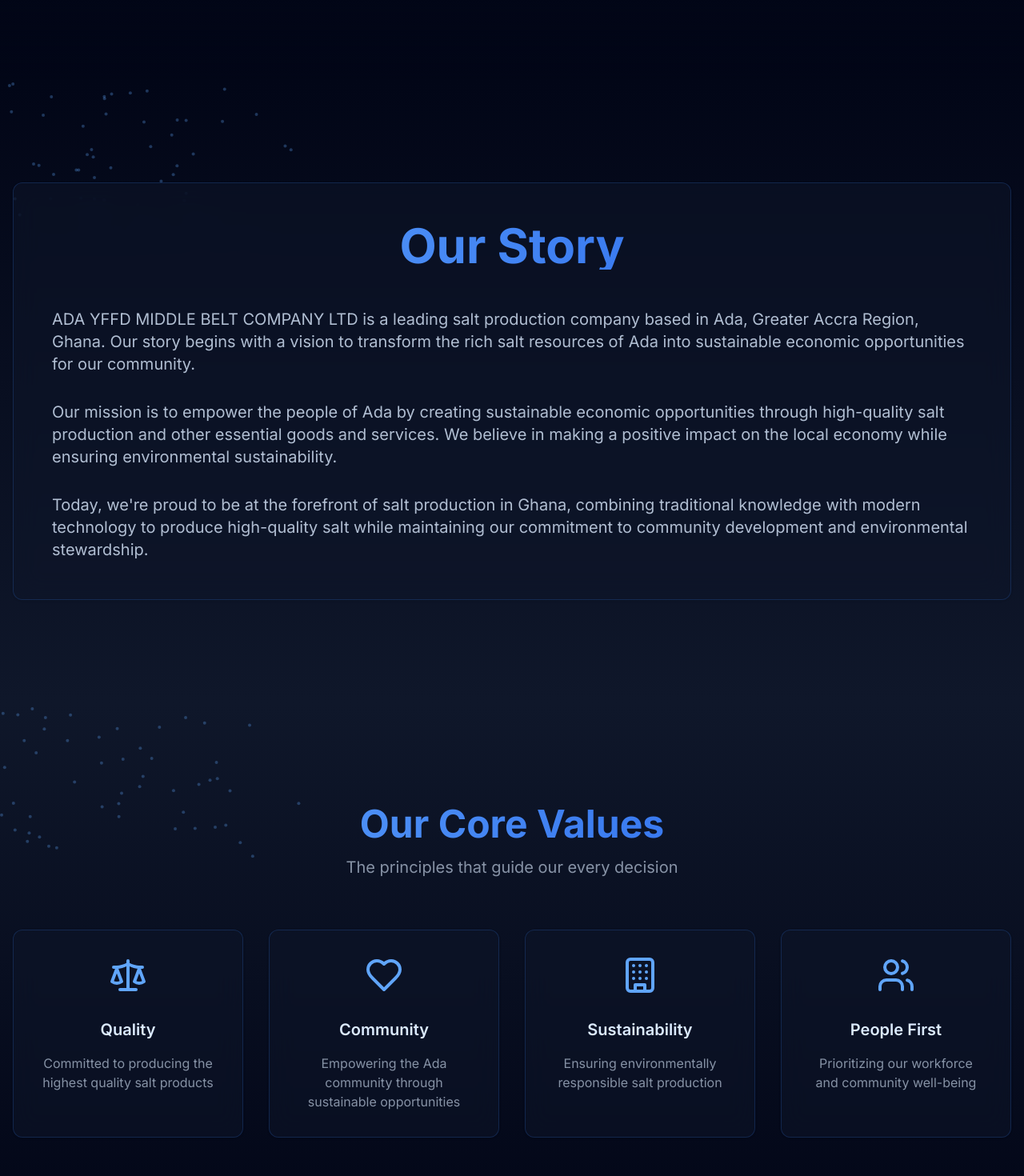
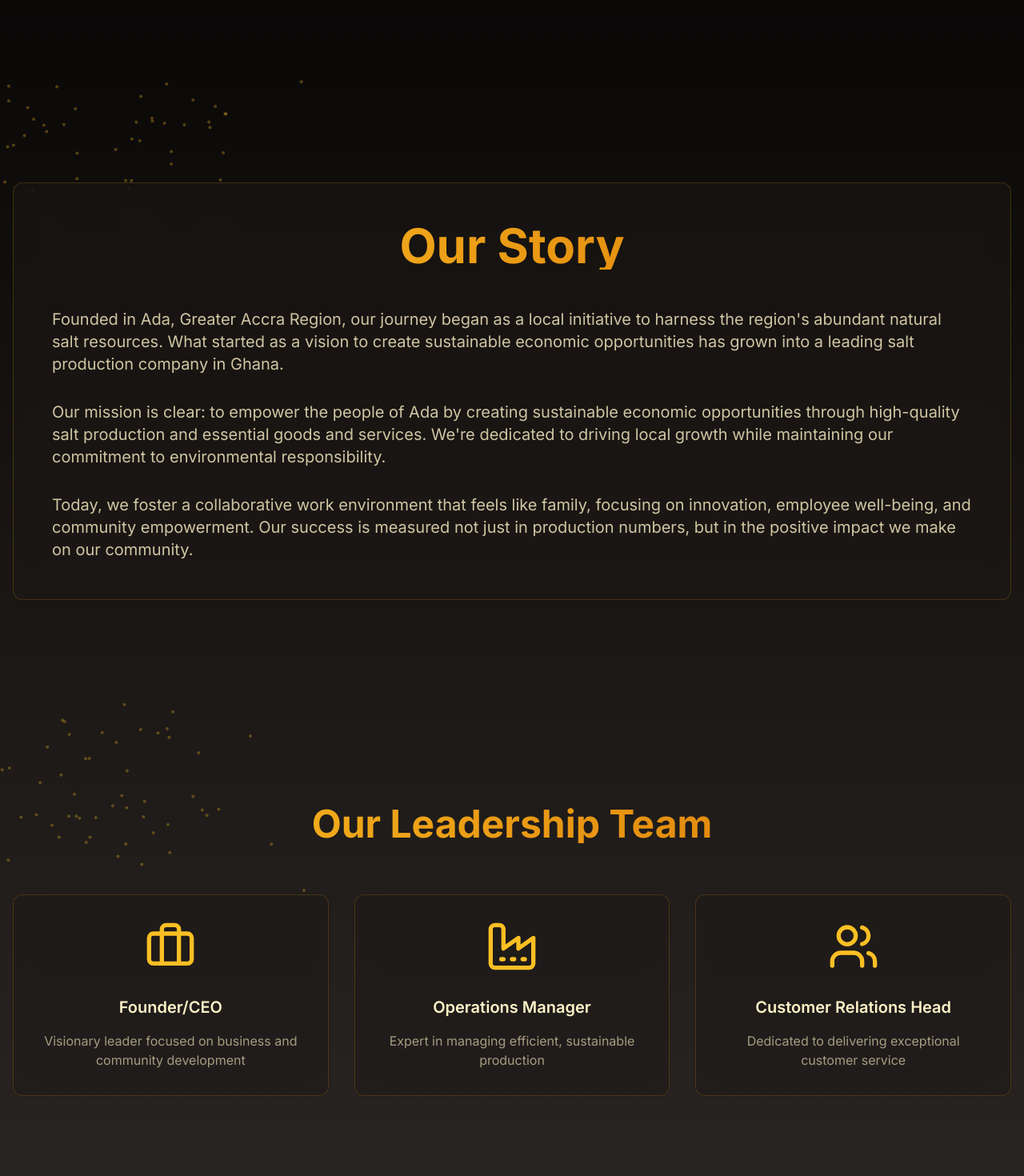
Before and after one commit to michaelbaahGH/ada-salt, a Next.js app: page /about in a window 1280 px wide. Shown: the part 620-2090 px from the top of the page at 80% size. Built offline with nearby package versions, Linux system fonts and the light colour scheme.

Commit message:
done with the IAboutPage

```diff
--- a/components/about/IAbout.tsx
+++ b/components/about/IAbout.tsx
@@ -20,9 +20,12 @@
   ArrowRight,
   Factory,
   Scale,
+  CheckCircle2,
+  Briefcase,
+  Gift,
 } from "lucide-react";
 
-// Particle effect component
+// Keeping the existing Particles component
 const Particles = () => {
   const [windowSize, setWindowSize] = useState({ width: 0, height: 0 });
 
@@ -49,7 +52,7 @@
       {particles.map((_, i) => (
         <motion.div
           key={i}
-          className="absolute w-1 h-1 bg-blue-400/30 rounded-full"
+          className="absolute w-1 h-1 bg-amber-400/30 rounded-full"
           initial={{
             x: Math.random() * windowSize.width,
             y: Math.random() * windowSize.height,
@@ -69,24 +72,29 @@
   );
 };
 
-const certifications = [
+const values = [
   {
-    name: "ISO 9001:2015",
-    image: "/api/placeholder/100/100",
-    description: "Quality Management System Certified",
-    year: "Since 2020",
+    icon: <Scale className="w-12 h-12" />,
+    title: "Sustainability",
+    description:
+      "Committed to environmentally responsible salt production practices",
   },
   {
-    name: "Environmental Management",
-    image: "/api/placeholder/100/100",
-    description: "Committed to sustainable salt production",
-    year: "Since 2019",
+    icon: <Heart className="w-12 h-12" />,
+    title: "Community Focus",
+    description: "Dedicated to empowering and developing the Ada community",
   },
   {
-    name: "Local Business Excellence",
-    image: "/api/placeholder/100/100",
-    description: "Ada Region Business Leadership Award",
-    year: "Since 2021",
+    icon: <CheckCircle2 className="w-12 h-12" />,
+    title: "Integrity",
+    description:
+      "Maintaining the highest standards of business ethics and transparency",
+  },
+  {
+    icon: <Gift className="w-12 h-12" />,
+    title: "Customer Satisfaction",
+    description:
+      "Delivering exceptional quality and service to all our customers",
   },
 ];
 
@@ -109,10 +117,10 @@
         style={{ opacity: heroOpacity, scale: heroScale }}
         className="absolute inset-0 z-0"
       >
-        <div className="absolute inset-0 bg-gradient-to-r from-blue-500/20 to-blue-700/20 mix-blend-overlay z-10" />
+        <div className="absolute inset-0 bg-gradient-to-r from-amber-500/20 to-amber-700/20 mix-blend-overlay z-10" />
         <img
           src="/api/placeholder/2000/1000"
-          alt="Ada Salt Production"
+          alt="Ada Salt Production Facility"
           className="object-cover w-full h-full"
         />
       </motion.div>
@@ -132,14 +140,14 @@
           }}
           className="mb-6"
         >
-          <Waves className="w-20 h-20 text-blue-400 mx-auto animate-pulse" />
+          <Sparkles className="w-20 h-20 text-amber-400 mx-auto animate-pulse" />
         </motion.div>
 
         <motion.h1
           initial={{ opacity: 0, y: 100 }}
           animate={{ opacity: 1, y: 0 }}
           transition={{ duration: 1, ease: "easeOut" }}
-          className="text-5xl md:text-7xl font-bold mb-8 bg-clip-text text-transparent bg-gradient-to-r from-blue-400 via-blue-500 to-blue-600"
+          className="text-5xl md:text-7xl font-bold mb-8 bg-clip-text text-transparent bg-gradient-to-r from-amber-400 via-amber-500 to-amber-600"
         >
           About ADA YFFD
         </motion.h1>
@@ -148,24 +156,13 @@
           initial={{ opacity: 0, y: 50 }}
           animate={{ opacity: 1, y: 0 }}
           transition={{ duration: 1, delay: 0.3 }}
-          className="text-2xl md:text-4xl text-blue-100 font-light tracking-wide mb-12"
+          className="text-2xl md:text-4xl text-amber-100 font-light tracking-wide mb-12"
         >
           Empowering Ada Through Sustainable Salt Production
         </motion.p>
-
-        <motion.div
-          initial={{ opacity: 0 }}
-          animate={{ opacity: 1 }}
-          transition={{ duration: 1, delay: 0.6 }}
-          className="flex justify-center gap-4 text-blue-100/60"
-        >
-          <Mountain className="w-8 h-8" />
-          <ArrowRight className="w-8 h-8" />
-          <Factory className="w-8 h-8" />
-        </motion.div>
       </motion.div>
 
-      <div className="absolute bottom-0 left-0 right-0 h-32 bg-gradient-to-t from-slate-950 to-transparent" />
+      <div className="absolute bottom-0 left-0 right-0 h-32 bg-gradient-to-t from-stone-950 to-transparent" />
     </section>
   );
 }
@@ -192,22 +189,22 @@
   return (
     <section
       ref={ref}
-      className="py-32 bg-gradient-to-b from-slate-950 to-slate-900 relative"
+      className="py-32 bg-gradient-to-b from-stone-950 to-stone-900 relative"
     >
       <Particles />
       <div className="container mx-auto px-4">
-        <Card className="bg-slate-900/50 backdrop-blur-lg border-blue-500/20 overflow-hidden">
+        <Card className="bg-stone-900/50 backdrop-blur-lg border-amber-500/20 overflow-hidden">
           <CardContent className="p-12">
             <motion.h2
               initial={{ opacity: 0, y: 50 }}
               whileInView={{ opacity: 1, y: 0 }}
               transition={{ duration: 0.8 }}
-              className="text-4xl md:text-6xl font-bold mb-12 text-center bg-gradient-to-r from-blue-400 to-blue-600 bg-clip-text text-transparent"
+              className="text-4xl md:text-6xl font-bold mb-12 text-center bg-gradient-to-r from-amber-400 to-amber-600 bg-clip-text text-transparent"
             >
               Our Story
             </motion.h2>
 
-            <div className="space-y-8 text-blue-100/80 relative">
+            <div className="space-y-8 text-amber-100/80">
               <motion.p
                 variants={fadeInUpVariants}
                 initial="hidden"
@@ -215,10 +212,11 @@
                 custom={0}
                 className="text-lg md:text-xl leading-relaxed"
               >
-                ADA YFFD MIDDLE BELT COMPANY LTD is a leading salt production
-                company based in Ada, Greater Accra Region, Ghana. Our story
-                begins with a vision to transform the rich salt resources of Ada
-                into sustainable economic opportunities for our community.
+                Founded in Ada, Greater Accra Region, our journey began as a
+                local initiative to harness the region's abundant natural salt
+                resources. What started as a vision to create sustainable
+                economic opportunities has grown into a leading salt production
+                company in Ghana.
               </motion.p>
               <motion.p
                 variants={fadeInUpVariants}
@@ -227,11 +225,11 @@
                 custom={1}
                 className="text-lg md:text-xl leading-relaxed"
               >
-                Our mission is to empower the people of Ada by creating
+                Our mission is clear: to empower the people of Ada by creating
                 sustainable economic opportunities through high-quality salt
-                production and other essential goods and services. We believe in
-                making a positive impact on the local economy while ensuring
-                environmental sustainability.
+                production and essential goods and services. We're dedicated to
+                driving local growth while maintaining our commitment to
+                environmental responsibility.
               </motion.p>
               <motion.p
                 variants={fadeInUpVariants}
@@ -240,10 +238,11 @@
                 custom={2}
                 className="text-lg md:text-xl leading-relaxed"
               >
-                Today, we're proud to be at the forefront of salt production in
-                Ghana, combining traditional knowledge with modern technology to
-                produce high-quality salt while maintaining our commitment to
-                community development and environmental stewardship.
+                Today, we foster a collaborative work environment that feels
+                like family, focusing on innovation, employee well-being, and
+                community empowerment. Our success is measured not just in
+                production numbers, but in the positive impact we make on our
+                community.
               </motion.p>
             </div>
           </CardContent>
@@ -253,29 +252,76 @@
   );
 }
 
-const values = [
+function Team() {
+  const [ref, inView] = useInView({
+    threshold: 0.1,
+    triggerOnce: true,
+  });
+
+  return (
+    <section
+      ref={ref}
+      className="py-32 bg-gradient-to-b from-stone-900 to-stone-800 relative"
+    >
+      <Particles />
+      <div className="container mx-auto px-4">
+        <motion.h2
+          initial={{ opacity: 0, y: 50 }}
+          whileInView={{ opacity: 1, y: 0 }}
+          transition={{ duration: 0.8 }}
+          className="text-4xl md:text-5xl font-bold text-center bg-gradient-to-r from-amber-400 to-amber-600 bg-clip-text text-transparent mb-16"
+        >
+          Our Leadership Team
+        </motion.h2>
+
+        <div className="grid grid-cols-1 md:grid-cols-3 gap-8">
+          {[
             {
-    icon: <Scale className="w-12 h-12" />,
-    title: "Quality",
-    description: "Committed to producing the highest quality salt products",
+              role: "Founder/CEO",
+              description:
+                "Visionary leader focused on business and community development",
+              icon: <Briefcase className="w-16 h-16" />,
             },
             {
-    icon: <Heart className="w-12 h-12" />,
-    title: "Community",
+              role: "Operations Manager",
               description:
-      "Empowering the Ada community through sustainable opportunities",
+                "Expert in managing efficient, sustainable production",
+              icon: <Factory className="w-16 h-16" />,
             },
             {
-    icon: <Building className="w-12 h-12" />,
-    title: "Sustainability",
-    description: "Ensuring environmentally responsible salt production",
+              role: "Customer Relations Head",
+              description:
+                "Dedicated to delivering exceptional customer service",
+              icon: <Users className="w-16 h-16" />,
             },
-  {
-    icon: <Users className="w-12 h-12" />,
-    title: "People First",
-    description: "Prioritizing our workforce and community well-being",
-  },
-];
+          ].map((member, index) => (
+            <motion.div
+              key={index}
+              initial={{ opacity: 0, y: 50 }}
+              animate={inView ? { opacity: 1, y: 0 } : {}}
+              transition={{ duration: 0.5, delay: index * 0.2 }}
+            >
+              <Card className="bg-stone-900/50 backdrop-blur-lg border-amber-500/20">
+                <CardContent className="p-8 text-center">
+                  <motion.div
+                    whileHover={{ scale: 1.1 }}
+                    className="text-amber-400 mb-6 inline-block"
+                  >
+                    {member.icon}
+                  </motion.div>
+                  <h3 className="text-xl font-semibold text-amber-100 mb-4">
+                    {member.role}
+                  </h3>
+                  <p className="text-amber-100/60">{member.description}</p>
+                </CardContent>
+              </Card>
+            </motion.div>
+          ))}
+        </div>
+      </div>
+    </section>
+  );
+}
 
 function Values() {
   const [ref, inView] = useInView({
@@ -286,7 +332,7 @@
   return (
     <section
       ref={ref}
-      className="py-32 bg-gradient-to-b from-slate-900 to-slate-950 relative"
+      className="py-32 bg-gradient-to-b from-stone-800 to-stone-950 relative"
     >
       <Particles />
       <div className="container mx-auto px-4">
@@ -296,10 +342,10 @@
           transition={{ duration: 0.8 }}
           className="text-center mb-16"
         >
-          <h2 className="text-4xl md:text-5xl font-bold bg-gradient-to-r from-blue-400 to-blue-600 bg-clip-text text-transparent">
+          <h2 className="text-4xl md:text-5xl font-bold bg-gradient-to-r from-amber-400 to-amber-600 bg-clip-text text-transparent">
             Our Core Values
           </h2>
-          <p className="text-xl text-blue-100/60 mt-4 max-w-2xl mx-auto">
+          <p className="text-xl text-amber-100/60 mt-4 max-w-2xl mx-auto">
             The principles that guide our every decision
           </p>
         </motion.div>
@@ -312,18 +358,18 @@
               animate={inView ? { opacity: 1, y: 0 } : {}}
               transition={{ duration: 0.5, delay: index * 0.1 }}
             >
-              <Card className="bg-slate-900/50 backdrop-blur-lg border-blue-500/20 h-full">
+              <Card className="bg-stone-900/50 backdrop-blur-lg border-amber-500/20 h-full">
                 <CardContent className="p-8 text-center">
                   <motion.div
                     whileHover={{ scale: 1.1 }}
-                    className="text-blue-400 mb-6 inline-block"
+                    className="text-amber-400 mb-6 inline-block"
                   >
                     {value.icon}
                   </motion.div>
-                  <h3 className="text-xl font-semibold text-blue-100 mb-4">
+                  <h3 className="text-xl font-semibold text-amber-100 mb-4">
                     {value.title}
                   </h3>
-                  <p className="text-blue-100/60">{value.description}</p>
+                  <p className="text-amber-100/60">{value.description}</p>
                 </CardContent>
               </Card>
             </motion.div>
@@ -336,9 +382,10 @@
 
 export default function AboutPage() {
   return (
-    <main className="bg-slate-950 min-h-screen">
+    <main className="bg-stone-950 min-h-screen">
       <Hero />
       <Story />
+      <Team />
       <Values />
     </main>
   );
```
Lines whose indentation alone changed are shown as unchanged.
